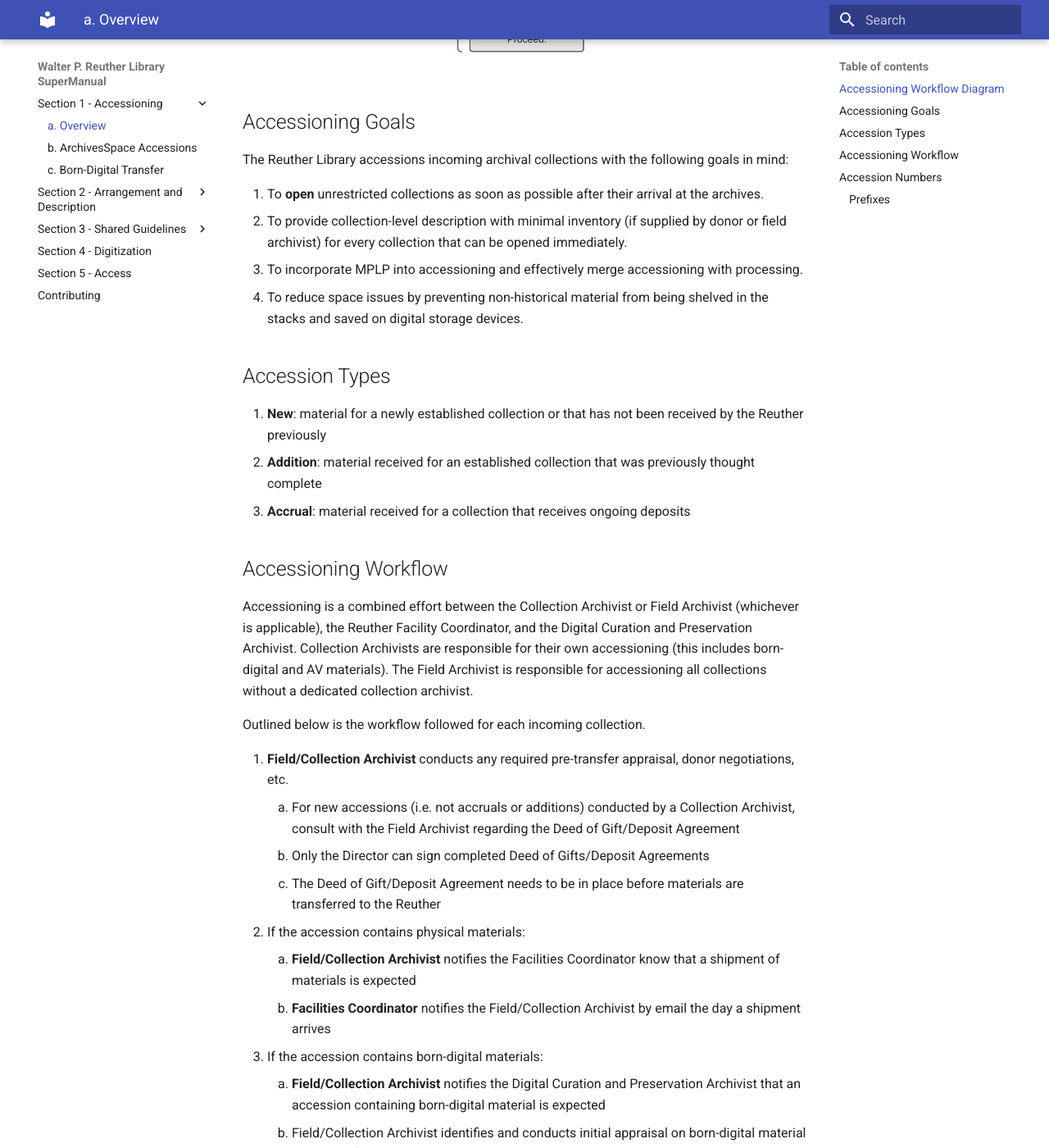
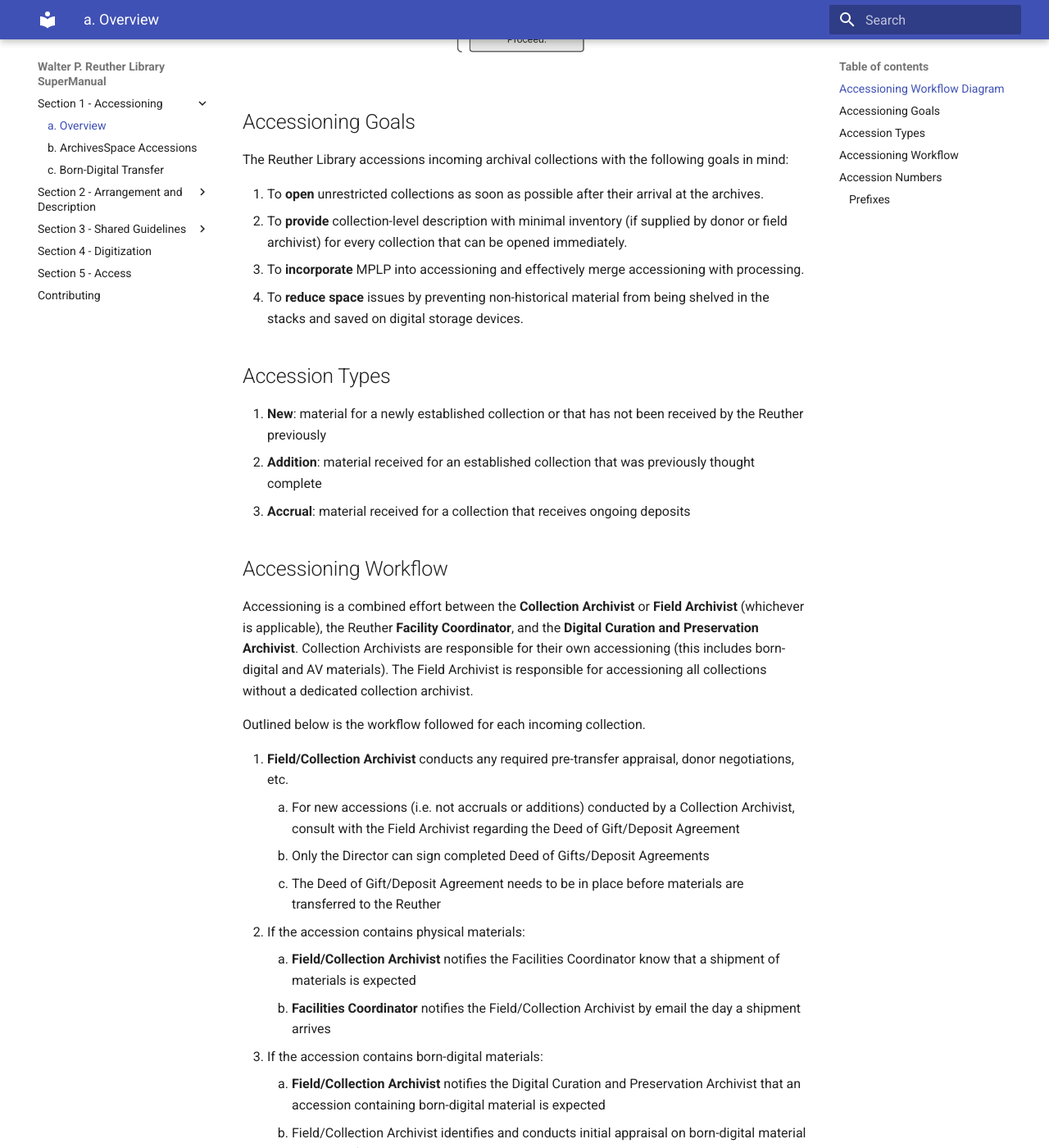
Before and after one commit to WSUReuther/SuperManual, an MkDocs documentation site: the page built from docs/01_accessioning/01_01_overview.md, in a window 1280 px wide and 1400 px high, scrolled down 1346 px. Shown: the whole window at 82% size. Built offline with MkDocs 1.6.1 and Material for MkDocs 9.7.7, drawn with Linux system fonts in a browser that asks for light colours; some of the changed text lies outside the part shown.

```diff
--- a/docs/01_accessioning/01_01_overview.md
+++ b/docs/01_accessioning/01_01_overview.md
@@ -9,9 +9,9 @@
 The Reuther Library accessions incoming archival collections with the following goals in mind:
 
 1.	To **open** unrestricted collections as soon as possible after their arrival at the archives.
-2.	To provide collection-level description with minimal inventory (if supplied by donor or field archivist) for every collection that can be opened immediately.
-3.	To incorporate MPLP into accessioning and effectively merge accessioning with processing.
-4.	To reduce space issues by preventing non-historical material from being shelved in the stacks and saved on digital storage devices.
+2.	To **provide** collection-level description with minimal inventory (if supplied by donor or field archivist) for every collection that can be opened immediately.
+3.	To **incorporate** MPLP into accessioning and effectively merge accessioning with processing.
+4.	To **reduce space** issues by preventing non-historical material from being shelved in the stacks and saved on digital storage devices.
 
 ## Accession Types
 
@@ -21,7 +21,7 @@ The Reuther Library accessions incoming archival collections with the following
 
 ## Accessioning Workflow
 
-Accessioning is a combined effort between the Collection Archivist or Field Archivist (whichever is applicable), the Reuther Facility Coordinator, and the Digital Curation and Preservation Archivist. Collection Archivists are responsible for their own accessioning (this includes born-digital and AV materials). The Field Archivist is responsible for accessioning all collections without a dedicated collection archivist.
+Accessioning is a combined effort between the **Collection Archivist** or **Field Archivist** (whichever is applicable), the Reuther **Facility Coordinator**, and the **Digital Curation and Preservation Archivist**. Collection Archivists are responsible for their own accessioning (this includes born-digital and AV materials). The Field Archivist is responsible for accessioning all collections without a dedicated collection archivist.
 
 Outlined below is the workflow followed for each incoming collection.
 
@@ -35,7 +35,7 @@ Outlined below is the workflow followed for each incoming collection.
 3. If the accession contains born-digital materials:
       1. **Field/Collection Archivist** notifies the Digital Curation and Preservation Archivist that an accession containing born-digital material is expected
       2. Field/Collection Archivist identifies and conducts initial appraisal on born-digital material to be transferred
-      3. If the born-digital materials are on physical storage media (CDs, DVDs, hard drives, etc.), the Field/Collection Archivist oversees physical transfer of materials as above including affixing a label with the collection title and accession number to all physical storage media **AND** taking a photograph of all physical storage media for representative evidentiary purposes
+      3. If the born-digital materials are on physical storage media (CDs, DVDs, hard drives, etc.), the **Field/Collection Archivist** oversees physical transfer of materials as above including affixing a label with the collection title and accession number to all physical storage media **AND** taking a photograph of all physical storage media for representative evidentiary purposes
       4. If the born-digital materials are on a network location (the Internet, cloud storage, an organization's shared drive, etc.), **Field/Collection Archivist** and/or **Digital Curation and Preservation Archivist** oversees and carries out the direct transfer of digital materials following appraisal
 4. **Field/Collection Archivist** is responsible for:
       1. Obtaining an [accession number](#accession-numbers) (if not previously done)
```
